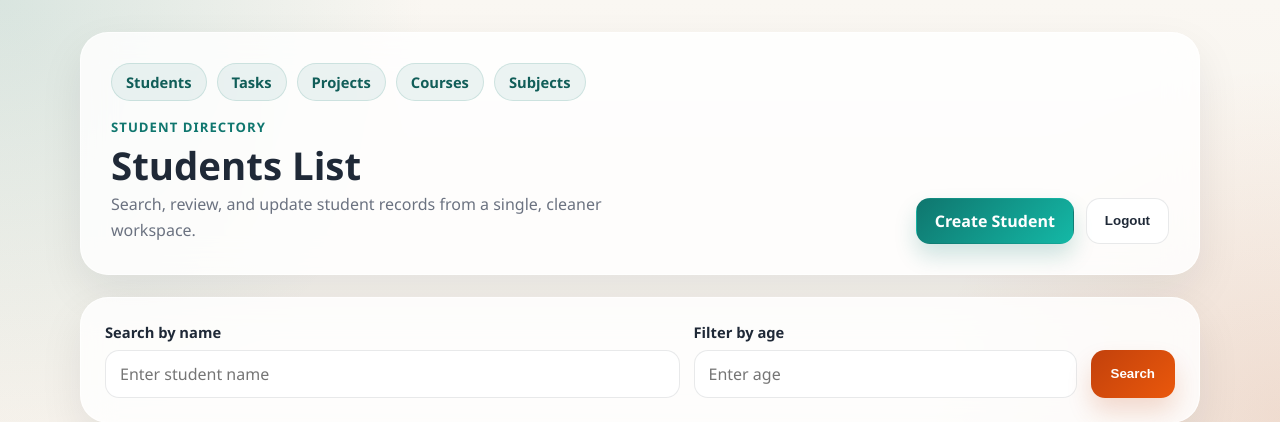
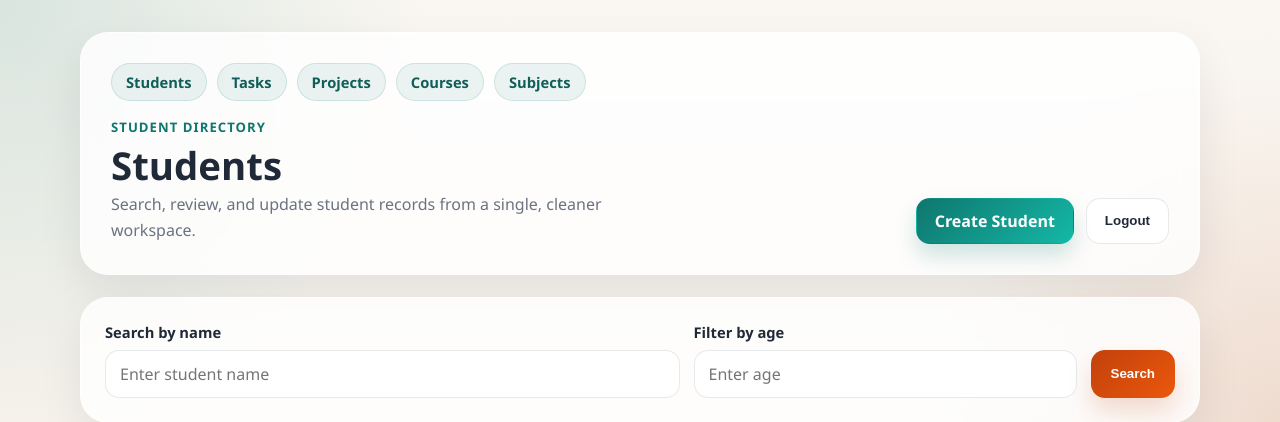
Before and after one commit to jawadamin99/study-hub, a Django app: template study_hub4/templates/students/list.html in a window 1280 px wide. Shown: the top 422 px of the page. Run offline with Django 5.2, Linux system fonts and the light colour scheme; the template is opened without the code that fills it, so the values that code supplies are empty.

Commit message:
students list

```diff
--- a/study_hub4/templates/students/list.html
+++ b/study_hub4/templates/students/list.html
@@ -326,7 +326,7 @@
             </nav>
             <div>
                 <span class="eyebrow">Student Directory</span>
-                <h1>Students List</h1>
+                <h1>Students</h1>
                 <p>Search, review, and update student records from a single, cleaner workspace.</p>
             </div>
         </div>
```
